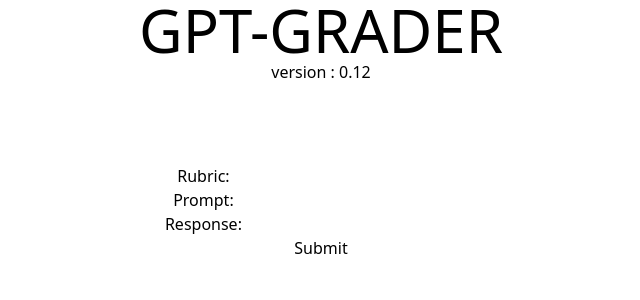
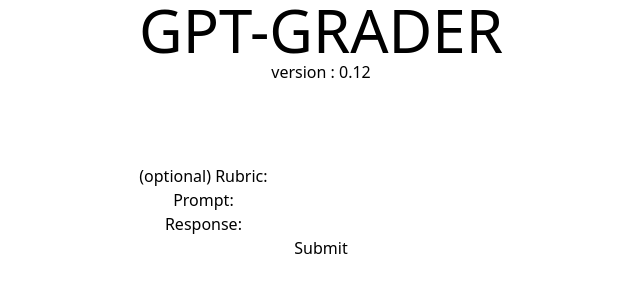
Before and after one commit to Wemmons831/gpt-grader, a Next.js app: page / in a window 1280 px wide. Shown: the top 300 px of the page, without its empty margins (319-959 px from the left). Built offline with nearby package versions, Linux system fonts and the light colour scheme.

Commit message:
Update index.tsx

```diff
--- a/pages/index.tsx
+++ b/pages/index.tsx
@@ -53,7 +53,7 @@ export default function Home() {
       <div className='  text-center pt-20'>
           <form onSubmit={handleSubmit} className=' '>
             <div className=' '>
-              <label htmlFor="Rubric">Rubric: </label>
+              <label htmlFor="Rubric">(optional) Rubric: </label>
               <input type="text" id="Rubric" name="Rubric" />
             </div>
             <div className=' '>
```
